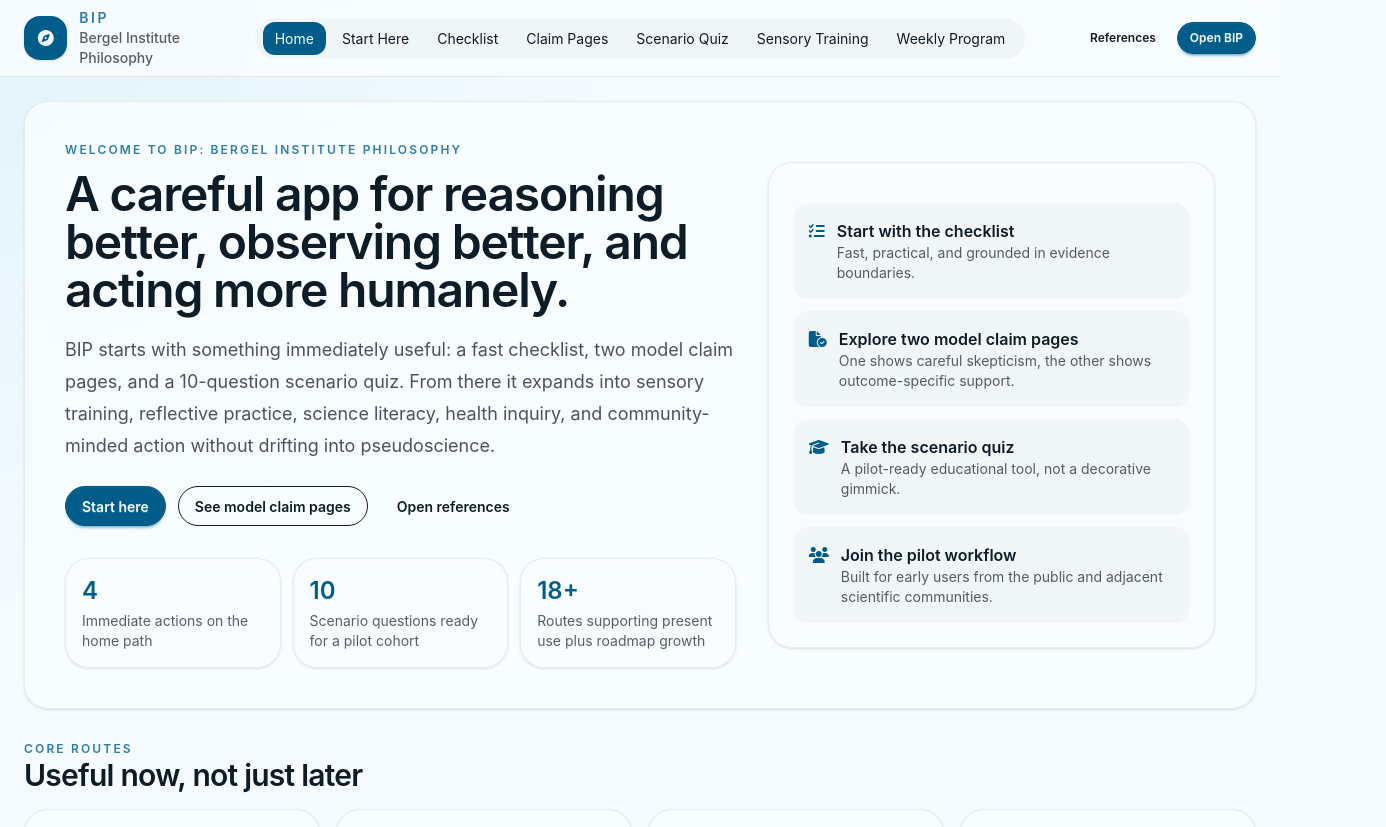
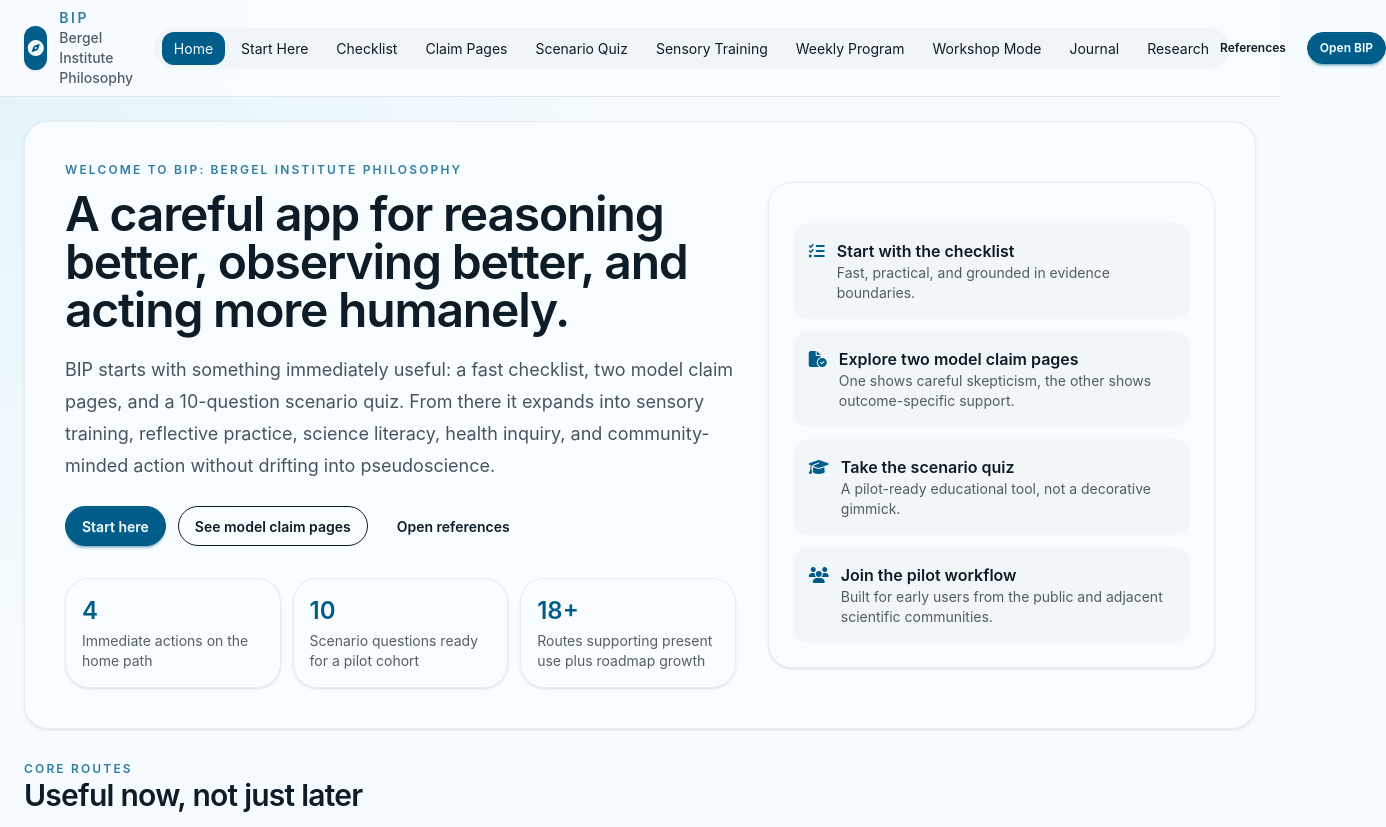
Before and after one commit to yashineonline/bip, a Vue app: page / in a window 1280 px wide. Shown: the top 827 px of the page, 1386 px wide, since content can reach past the window. Built offline with nearby package versions, Linux system fonts and the light colour scheme; a small style sheet from the web is missing.

Commit message:
Increase displayed nav items from 7 to 10

```diff
--- a/src/components/AppShell.vue
+++ b/src/components/AppShell.vue
@@ -26,7 +26,7 @@
         </div>
         <div class="navbar-center hidden lg:flex">
           <ul class="menu menu-horizontal gap-1 rounded-full bg-base-200/70 px-2 py-1">
-            <li v-for="item in navItems.slice(0, 7)" :key="item.to"><RouterLink :to="item.to">{{ item.label }}</RouterLink></li>
+            <li v-for="item in navItems.slice(0, 10)" :key="item.to"><RouterLink :to="item.to">{{ item.label }}</RouterLink></li>
           </ul>
         </div>
         <div class="navbar-end gap-2">
```
